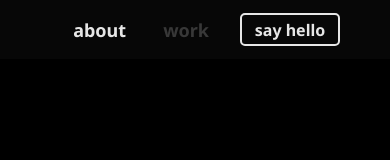
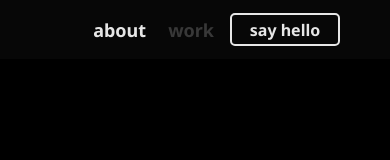
Before and after one commit to minori-fh/portfolio, a plain HTML site: page index.html in a window 390 px wide. Shown: the top 160 px of the page. Drawn offline with nearby package versions, Linux system fonts and the light colour scheme; a script that the page names is missing.

Commit message:
edit menubar styling

```diff
--- a/styles/main.css
+++ b/styles/main.css
@@ -74,7 +74,7 @@ svg:hover {cursor: pointer; }
 
 /* say hello buttons */
 #getintouch, #getintouchmenu {
-    width: 100px;
+    width: 110px;
     height: 33px;
     font-size: 16px;
     font-family: 'Noto Sans', sans-serif;
@@ -477,4 +477,7 @@ h3 {
 
     #hello-txt {display: none;}
     h2 {font-size: 28px;}
+
+    #getintouchmenu {margin-left: 10px;}
+    .menu-btn {margin-left: 10px;}
 }
```
